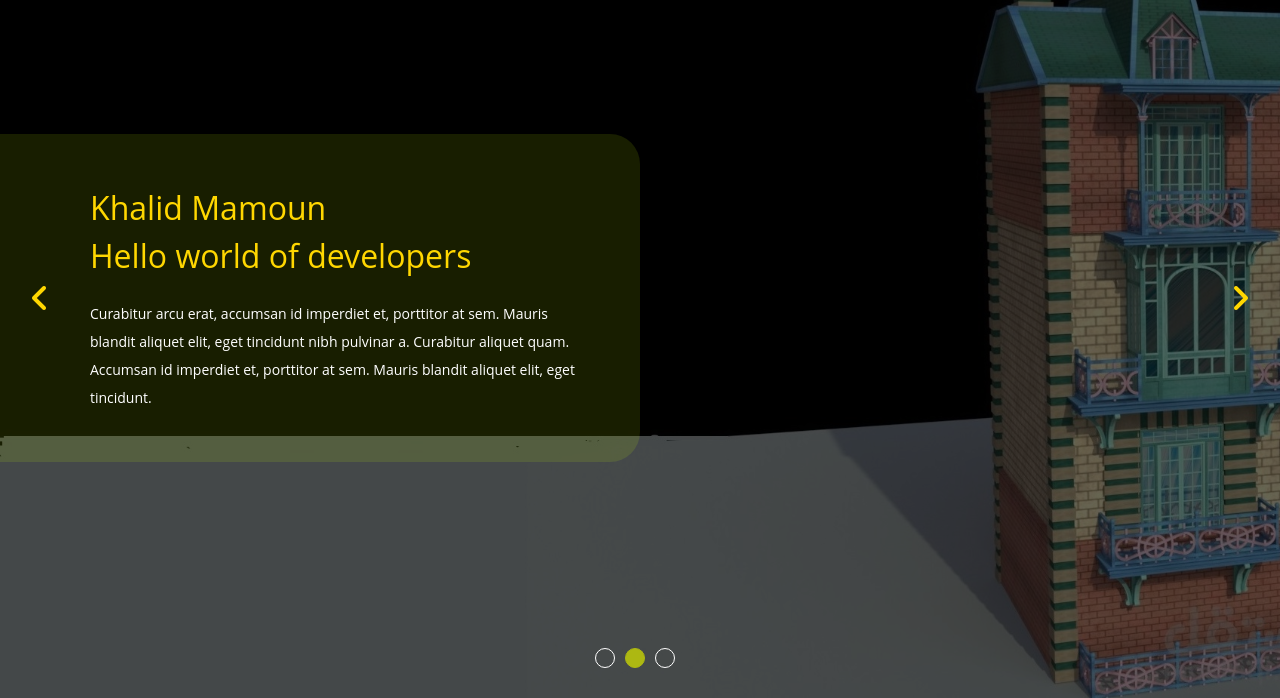
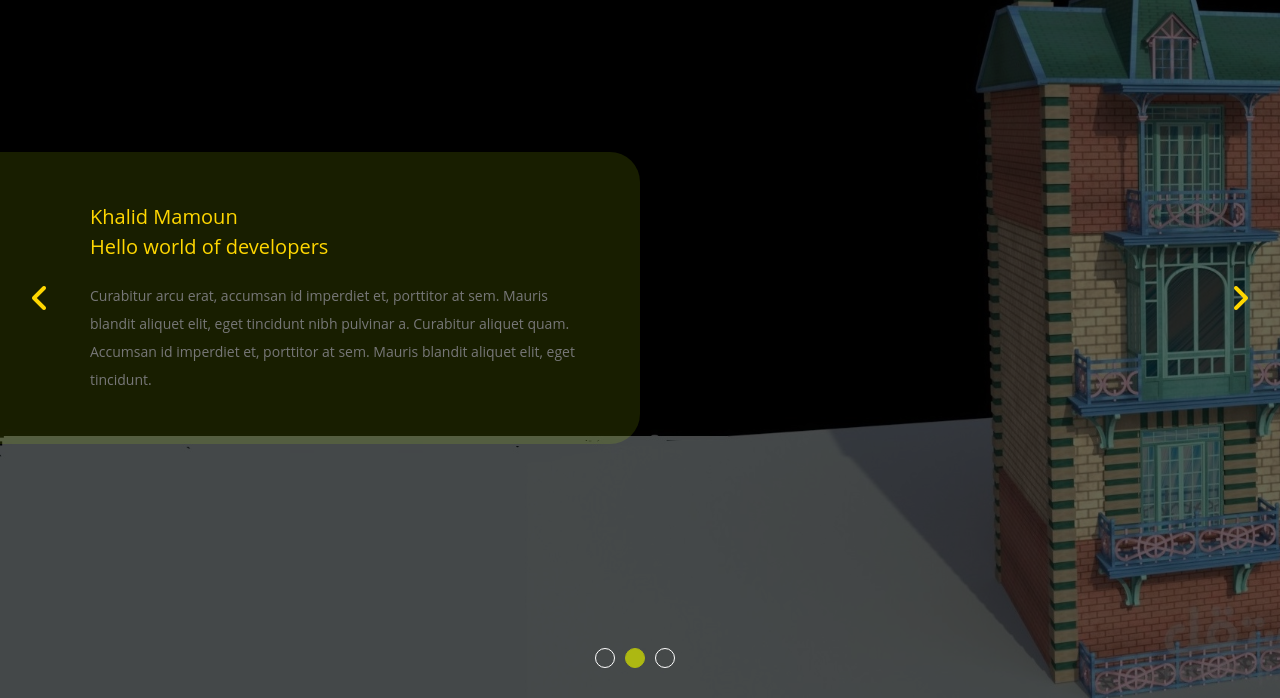
Before and after one commit to khalidmamoun/template-Forth-2023, a plain HTML site: page index.html in a window 1280 px wide. Shown: the part 102-800 px from the top of the page. Drawn offline with Linux system fonts and the light colour scheme.

Commit message:
Update one.css

```diff
--- a/css/one.css
+++ b/css/one.css
@@ -258,7 +258,7 @@ header nav .form i {
   }
 }
 .landing .text .content h2 {
-  font-size: 32px;
+  font-size: 20px;
   font-weight: normal;
   line-height: 1.5;
   margin-bottom: 20px;
@@ -267,6 +267,8 @@ header nav .form i {
 .landing .text .content p {
   font-size: 14px;
   line-height: 2;
+    color: #777;
+
 }
 .landing .change-background {
   position: absolute;
```
